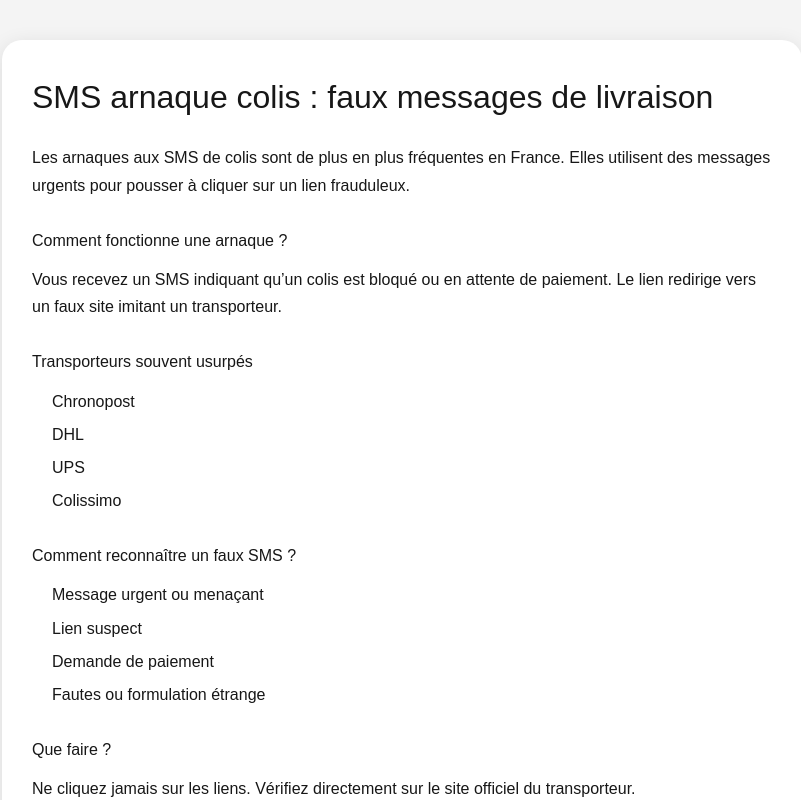
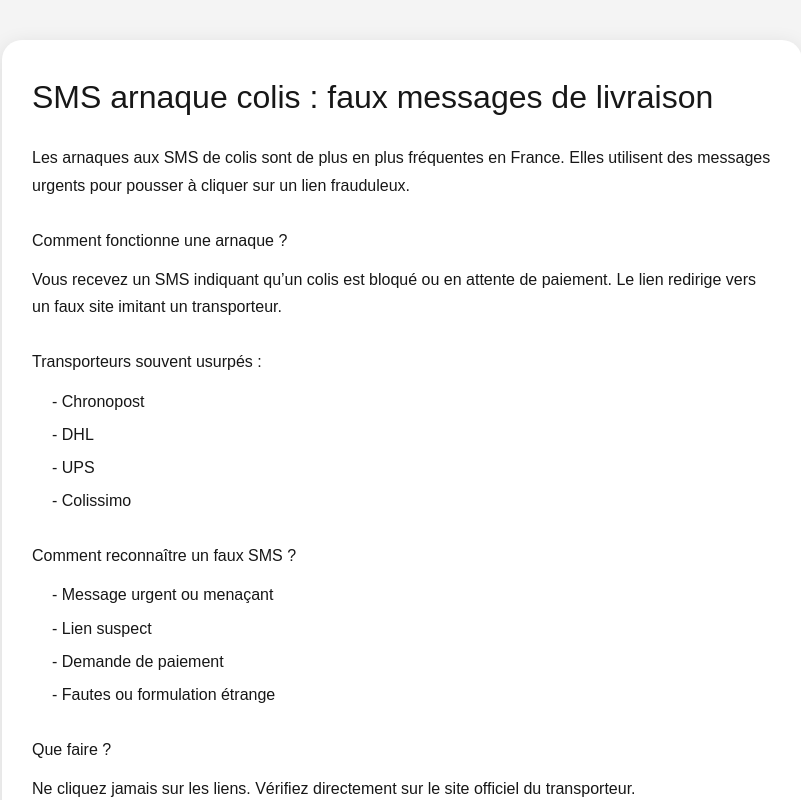
Before and after one commit to Lololipopp/arnaque-sms, a Next.js app: page /arnaque-colis in a window 1280 px wide. Shown: the top 800 px of the page, without its empty margins (238-1039 px from the left). Built offline with nearby package versions, Linux system fonts and the light colour scheme.

Commit message:
Update pages

```diff
--- a/app/arnaque-colis/page.tsx
+++ b/app/arnaque-colis/page.tsx
@@ -16,20 +16,20 @@ export default function Page() {
         Le lien redirige vers un faux site imitant un transporteur.
       </p>
 
-      <h2>Transporteurs souvent usurpés</h2>
+      <h2>Transporteurs souvent usurpés :</h2>
       <ul>
-        <li>Chronopost</li>
-        <li>DHL</li>
-        <li>UPS</li>
-        <li>Colissimo</li>
+        <li>- Chronopost</li>
+        <li>- DHL</li>
+        <li>- UPS</li>
+        <li>- Colissimo</li>
       </ul>
 
       <h2>Comment reconnaître un faux SMS ?</h2>
       <ul>
-        <li>Message urgent ou menaçant</li>
-        <li>Lien suspect</li>
-        <li>Demande de paiement</li>
-        <li>Fautes ou formulation étrange</li>
+        <li>- Message urgent ou menaçant</li>
+        <li>- Lien suspect</li>
+        <li>- Demande de paiement</li>
+        <li>- Fautes ou formulation étrange</li>
       </ul>
 
       <h2>Que faire ?</h2>
@@ -37,7 +37,7 @@ export default function Page() {
         Ne cliquez jamais sur les liens. Vérifiez directement sur le site officiel du transporteur.
       </p>
 
-      <h2>Tester un SMS suspect</h2>
+      <h2>Vérifier un message reçu :</h2>
 
       {/* 🔥 VRAI BOUTON (style simple mais fonctionnel) */}
       <div style={{ marginTop: 20 }}>
--- a/app/arnaque-dhl/page.tsx
+++ b/app/arnaque-dhl/page.tsx
@@ -12,7 +12,6 @@ export default function Page() {
     <PageWrapper title="Faux SMS DHL : attention aux arnaques">
 
       <main>
-        <h1>SMS DHL arnaque : comment reconnaître un faux message de colis</h1>
 
         <p>
           Les escrocs utilisent DHL pour tromper les utilisateurs avec de faux messages de livraison de colis.
@@ -25,9 +24,9 @@ export default function Page() {
 
         <h2>Signes d’une arnaque DHL</h2>
         <ul>
-          <li>Lien non officiel</li>
-          <li>Message urgent ou menaçant</li>
-          <li>Demande de données personnelles ou paiement</li>
+          <li>- Lien non officiel</li>
+          <li>- Message urgent ou menaçant</li>
+          <li>- Demande de données personnelles ou paiement</li>
         </ul>
 
         <h2>Comment réagir ?</h2>
@@ -35,7 +34,6 @@ export default function Page() {
           Vérifiez toujours directement sur le site officiel de DHL avant toute action.
         </p>
 
-        <h2>Vérifier un SMS suspect</h2>
         <Link href="/">
           🔎 Tester un SMS suspect
         </Link>
--- a/app/arnaque-livraison-quefaire/page.tsx
+++ b/app/arnaque-livraison-quefaire/page.tsx
@@ -12,7 +12,6 @@ export default function Page() {
     <PageWrapper title="SMS livraison arnaque : que faire ?">
 
       <main>
-        <h1>SMS livraison arnaque : que faire si vous recevez un message suspect ?</h1>
 
         <p>
           Si vous recevez un SMS suspect concernant une livraison, il est important de réagir rapidement pour éviter une arnaque.
@@ -23,11 +22,11 @@ export default function Page() {
           La première règle est de ne jamais ouvrir les liens contenus dans ces messages.
         </p>
 
-        <h2>Vérifiez directement</h2>
+        <h2>Vérifiez directement :</h2>
         <ul>
-          <li>Site officiel du transporteur</li>
-          <li>Application officielle</li>
-          <li>Service client</li>
+          <li>- Site officiel du transporteur</li>
+          <li>- Application officielle</li>
+          <li>- Service client</li>
         </ul>
 
         <h2>Si vous avez cliqué</h2>
@@ -35,7 +34,6 @@ export default function Page() {
           Changez vos mots de passe et surveillez vos comptes bancaires.
         </p>
 
-        <h2>Vérifier un SMS suspect</h2>
         <Link href="/">
           🔎 Tester un SMS suspect
         </Link>
--- a/app/colis-bloque/page.tsx
+++ b/app/colis-bloque/page.tsx
@@ -12,7 +12,6 @@ export default function Page() {
     <PageWrapper title="SMS colis bloqué : arnaque ou vrai message ?">
 
       <main>
-        <h1>SMS colis bloqué arnaque : comment savoir si c’est un faux message</h1>
 
         <p>
           De nombreux SMS indiquent qu’un colis est bloqué et demandent une action urgente.
@@ -25,11 +24,11 @@ export default function Page() {
           Un lien est fourni pour “débloquer” la situation.
         </p>
 
-        <h2>Signes d’une arnaque</h2>
+        <h2>Signes d’une arnaque :</h2>
         <ul>
-          <li>Message urgent</li>
-          <li>Lien suspect</li>
-          <li>Demande de paiement</li>
+          <li>- Message urgent</li>
+          <li>- Lien suspect</li>
+          <li>- Demande de paiement</li>
         </ul>
 
         <h2>Que faire ?</h2>
@@ -37,7 +36,6 @@ export default function Page() {
           Ne cliquez jamais sur le lien. Vérifiez directement sur le site du transporteur.
         </p>
 
-        <h2>Vérifier un SMS suspect</h2>
         <Link href="/">
           🔎 Tester un SMS suspect
         </Link>
--- a/app/paiement-livraison/page.tsx
+++ b/app/paiement-livraison/page.tsx
@@ -12,7 +12,6 @@ export default function Page() {
     <PageWrapper title="SMS de paiement pour livraison : arnaque ou vrai ?">
 
       <main>
-        <h1>SMS paiement livraison arnaque : faut-il vraiment payer ?</h1>
 
         <p>
           Certains SMS demandent de payer quelques euros pour recevoir un colis.
@@ -24,11 +23,11 @@ export default function Page() {
           Les escrocs réclament un petit montant (1€ à 5€) pour “frais de livraison” ou “douane”.
         </p>
 
-        <h2>Signes d’alerte</h2>
+        <h2>Signes d’alerte :</h2>
         <ul>
-          <li>Petit paiement demandé</li>
-          <li>Lien de paiement externe</li>
-          <li>Urgence ou blocage colis</li>
+          <li>- Petit paiement demandé</li>
+          <li>- Lien de paiement externe</li>
+          <li>- Urgence ou blocage colis</li>
         </ul>
 
         <h2>Important</h2>
@@ -36,7 +35,6 @@ export default function Page() {
           Les transporteurs ne demandent pas de paiement via SMS.
         </p>
 
-        <h2>Vérifier un SMS suspect</h2>
         <Link href="/">
           🔎 Tester un SMS suspect
         </Link>
```
